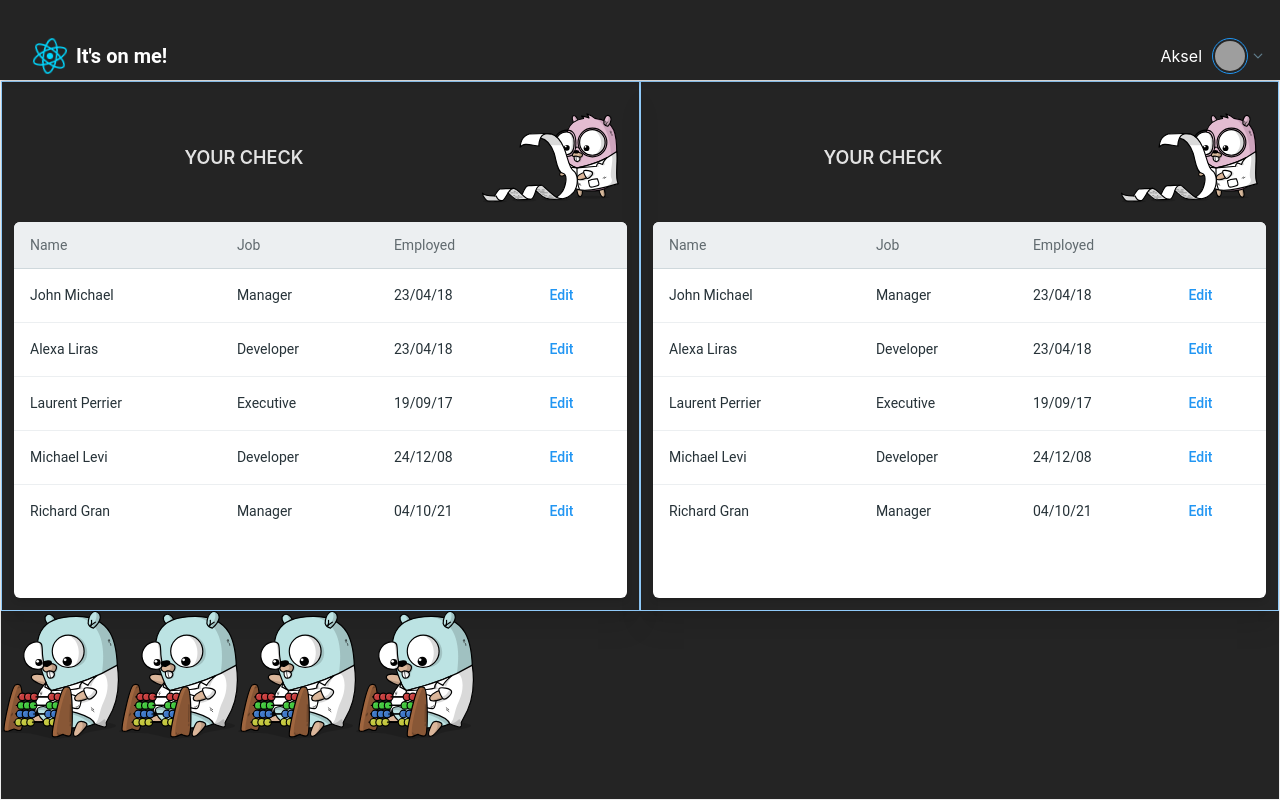
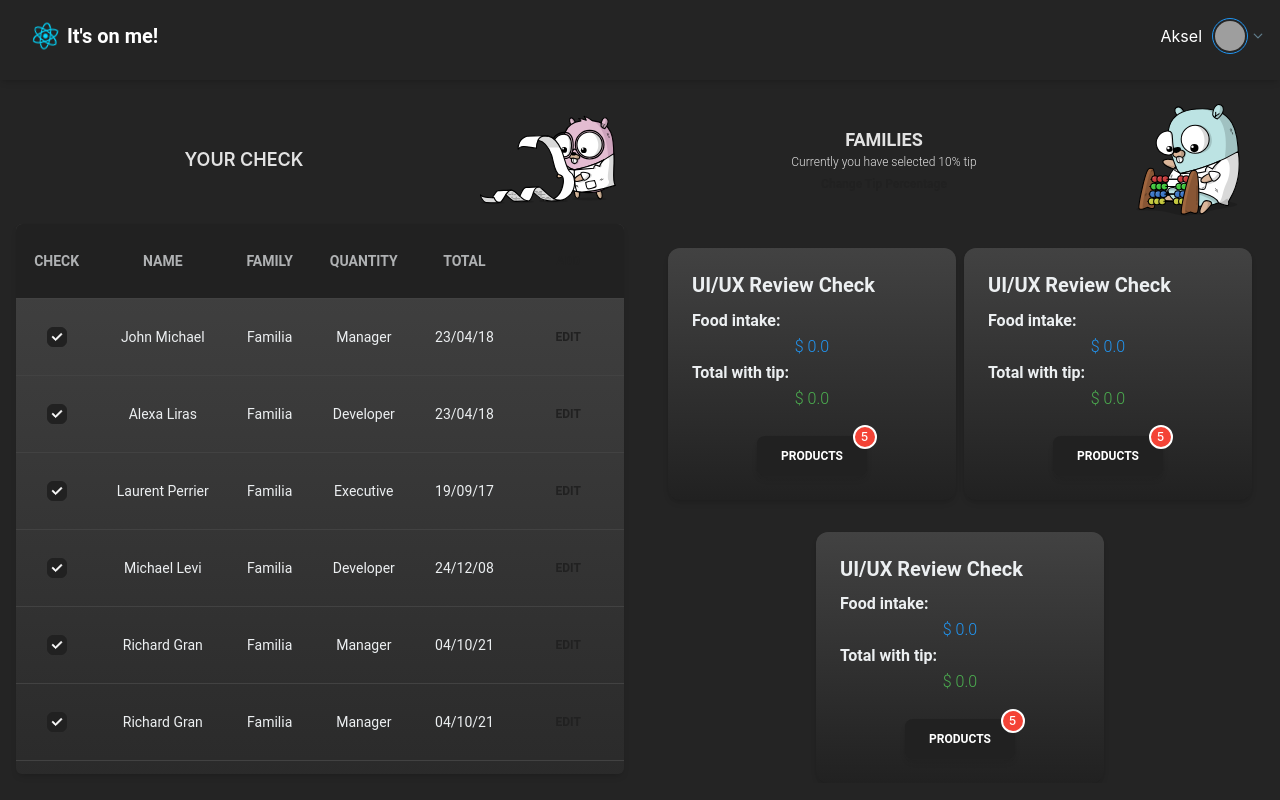
Before and after one commit to AkselRivera/check-app, a React (Vite) app in the folder frontend/: page / in a window 1280 px wide. Built offline with nearby package versions, Linux system fonts and the light colour scheme; grey boxes are pictures that could not be loaded.

Commit message:
Main page and app structure

```diff
--- a/frontend/src/App.css
+++ b/frontend/src/App.css
@@ -11,8 +11,7 @@
   transition: filter 300ms;
 }
 .react{
-  padding: 1.5em;
-  height: 5em;
+  height: 1.5em;
 }
 .logo:hover {
   filter: drop-shadow(0 0 1em #7c9696);
--- a/frontend/src/App.tsx
+++ b/frontend/src/App.tsx
@@ -1,15 +1,11 @@
 import './App.css'
-import CustomNav from './components/Navbar'
-
 
 import { MainPage } from './pages/MainPage'
 
 function App() {
-
   return (
-    <div className='flex flex-col w-full h-screen'>
-    <CustomNav />
-     <MainPage />
+    <div className="w-full h-screen">
+      <MainPage />
     </div>
   )
 }
--- /dev/null
+++ b/frontend/src/components/share/CustomCard.tsx
@@ -0,0 +1,33 @@
+import {
+  Card,
+  CardBody,
+  CardFooter,
+  Typography,
+  Button,
+  Badge,
+} from '@material-tailwind/react'
+
+export default function CustomCard() {
+  return (
+    <Card className="mt-6 w-full md:w-72 bg-gradient-to-b from-gray-800 to-gray-900  text-blue-gray-50">
+      <CardBody className="">
+        <Typography variant="h5" className="mb-2">
+          UI/UX Review Check
+        </Typography>
+        <Typography className="font-semibold">Food intake:</Typography>
+        <Typography className="text-center" color="blue">
+          $ 0.0
+        </Typography>
+        <Typography className="font-semibold "> Total with tip:</Typography>
+        <Typography className="text-center" color="green">
+          $ 0.0
+        </Typography>
+      </CardBody>
+      <CardFooter className="pt-0 text-center">
+        <Badge content="5" withBorder>
+          <Button>Products</Button>
+        </Badge>
+      </CardFooter>
+    </Card>
+  )
+}
--- a/frontend/src/components/tables/BillTable.tsx
+++ b/frontend/src/components/tables/BillTable.tsx
@@ -1,86 +1,191 @@
-import { Card, Typography } from "@material-tailwind/react";
+import { Button, Card, Checkbox, Typography } from '@material-tailwind/react'
+import { useState } from 'react'
+import Modal from '../share/Modal'
 
-const TABLE_HEAD = ["Name", "Job", "Employed", ""];
+interface ButtonHeader {
+  title: string
+}
+
+const TABLE_HEAD = [
+  'Check',
+  'Name',
+  'Family',
+  'Quantity',
+  'Total',
+  { title: 'Add' },
+]
 
 const TABLE_ROWS = [
   {
-    name: "John Michael",
-    job: "Manager",
-    date: "23/04/18",
+    check: true,
+    name: 'John Michael',
+    job: 'Manager',
+    date: '23/04/18',
   },
   {
-    name: "Alexa Liras",
-    job: "Developer",
-    date: "23/04/18",
+    check: true,
+    name: 'Alexa Liras',
+    job: 'Developer',
+    date: '23/04/18',
   },
   {
-    name: "Laurent Perrier",
-    job: "Executive",
-    date: "19/09/17",
+    check: true,
+    name: 'Laurent Perrier',
+    job: 'Executive',
+    date: '19/09/17',
   },
   {
-    name: "Michael Levi",
-    job: "Developer",
-    date: "24/12/08",
+    check: true,
+    name: 'Michael Levi',
+    job: 'Developer',
+    date: '24/12/08',
   },
   {
-    name: "Richard Gran",
-    job: "Manager",
-    date: "04/10/21",
+    check: true,
+    name: 'Richard Gran',
+    job: 'Manager',
+    date: '04/10/21',
   },
-];
+  {
+    check: true,
+    name: 'Richard Gran',
+    job: 'Manager',
+    date: '04/10/21',
+  },
+  {
+    check: true,
+    name: 'Richard Gran',
+    job: 'Manager',
+    date: '04/10/21',
+  },
+  {
+    check: true,
+    name: 'Richard Gran',
+    job: 'Manager',
+    date: '04/10/21',
+  },
+  {
+    check: true,
+    name: 'Richard Gran',
+    job: 'Manager',
+    date: '04/10/21',
+  },
+]
 
 export default function BillTable() {
+  const [props, setProps] = useState({
+    title: '',
+    isOpen: false,
+  })
+
+  function openModal() {
+    setProps((state) => ({ ...state, isOpen: true }))
+  }
+
+  function addForm() {
+    openModal()
+    setProps((state) => ({
+      ...state,
+      title: 'Add Simulation',
+      isOpen: true,
+      disabled: false,
+    }))
+  }
   return (
-    <Card className="overflow-auto h-full w-full rounded-md ">
-      <table className="w-full min-w-max table-auto text-left">
+    <Card className="overflow-auto h-full w-full rounded-md max-h-[80%] ">
+      <table className="w-full min-w-max table-auto text-center bg-gradient-to-b from-gray-800 to-gray-900 text-blue-gray-50">
         <thead>
           <tr>
-            {TABLE_HEAD.map((head) => (
-              <th key={head} className="border-b border-blue-gray-100 bg-blue-gray-50 p-4">
+            {TABLE_HEAD.map((head: string | ButtonHeader) => {
+              if (typeof head == 'string')
+                return (
+                  <th
+                    key={head}
+                    className="border-b border-gray-800 bg-gray-900 p-4 sticky top-0 z-10 "
+                  >
                     <Typography
                       variant="small"
-                  color="blue-gray"
-                  className="font-normal leading-none opacity-70"
+                      className="uppercase  font-semibold leading-none opacity-70"
                     >
                       {head}
                     </Typography>
                   </th>
-            ))}
+                )
+              else
+                return (
+                  <th
+                    key={new Date().toISOString()}
+                    className="border-b border-gray-800 bg-gray-900 p-4 sticky top-0 z-10"
+                  >
+                    <Button variant="outlined" onClick={addForm}>
+                      {head.title}
+                    </Button>
+                  </th>
+                )
+            })}
           </tr>
         </thead>
         <tbody>
-          {TABLE_ROWS.map(({ name, job, date }, index) => {
-            const isLast = index === TABLE_ROWS.length - 1;
-            const classes = isLast ? "p-4" : "p-4 border-b border-blue-gray-50";
+          {TABLE_ROWS.map(({ check, name, job, date }, index) => {
+            const isLast = index === TABLE_ROWS.length - 1
+            const classes = isLast ? 'p-4' : 'p-4 border-b border-gray-800'
 
             return (
               <tr key={name}>
                 <td className={classes}>
-                  <Typography variant="small" color="blue-gray" className="font-normal">
+                  <Checkbox defaultChecked={check} />
+                </td>
+                <td className={classes}>
+                  <Typography variant="small" className="font-normal">
                     {name}
                   </Typography>
                 </td>
                 <td className={classes}>
-                  <Typography variant="small" color="blue-gray" className="font-normal">
+                  <Typography variant="small" className="font-normal">
+                    Familia
+                  </Typography>
+                </td>
+                <td className={classes}>
+                  <Typography variant="small" className="font-normal">
                     {job}
                   </Typography>
                 </td>
                 <td className={classes}>
-                  <Typography variant="small" color="blue-gray" className="font-normal">
+                  <Typography variant="small" className="font-normal">
                     {date}
                   </Typography>
                 </td>
                 <td className={classes}>
-                  <Typography as="a" href="#" variant="small" color="blue" className="font-medium">
+                  <Button onClick={() => alert('Editar')} variant="text">
                     Edit
-                  </Typography>
+                  </Button>
                 </td>
               </tr>
-            );
+            )
           })}
         </tbody>
       </table>
+
+      <Modal title={props.title} isOpen={props.isOpen}>
+        <Dummy setProps={setProps} />
+      </Modal>
     </Card>
-  );
+  )
 }
+
+type DummyProps = {
+  setProps: React.Dispatch<
+    React.SetStateAction<{
+      title: string
+      isOpen: boolean
+    }>
+  >
+}
+
+export const Dummy = ({ setProps }: DummyProps) => {
+  const closeModal = () => {
+    setProps((prev) => ({ ...prev, isOpen: false }))
+  }
+
+  return <div onClick={closeModal}>Dummy</div>
+}
--- a/frontend/src/pages/Bill.tsx
+++ b/frontend/src/pages/Bill.tsx
@@ -1,15 +1,16 @@
-
 import gopherBill from '../assets/gopher-notes.svg'
 import BillTable from '../components/tables/BillTable'
 
 export const Bill = () => {
   return (
-    <div className='flex flex-col w-1/2 border border-blue-200 shadow-xl  ease-in-out duration-300 p-3'>
-        <div className='flex w-full items-center'>
-        <span className='w-3/4 text-center text-lg font-semibold'>YOUR CHECK</span>
+    <div className="h-[100%] flex flex-col w-full md:w-1/2 border-red-500 shadow-xl md:shadow-none  ease-in-out duration-300 p-4">
+      <div className="flex w-full items-center">
+        <span className="w-3/4 text-center text-lg font-semibold">
+          YOUR CHECK
+        </span>
         <img src={gopherBill} className="logo w-1/4 p-2 " alt="Gopher Bill" />
-        </div>
-        <BillTable />
+      </div>
+      <BillTable />
     </div>
   )
 }
--- /dev/null
+++ b/frontend/src/pages/Families.tsx
@@ -0,0 +1,28 @@
+import { Button, Typography } from '@material-tailwind/react'
+import gopherData from '../assets/gopher-data.svg'
+import CustomCard from '../components/share/CustomCard'
+
+export const Families = () => {
+  return (
+    <div className="h-[100%] flex flex-col w-full md:w-1/2  shadow-xl md:shadow-none  ease-in-out duration-300 p-4">
+      <div className="flex w-full items-center">
+        <div className="w-3/4 text-center">
+          <Typography className="text-lg font-semibold">FAMILIES</Typography>
+          <Typography className="text-xs">
+            Currently you have selected 10% tip
+          </Typography>
+          <Button variant="text" className="text-xs p-0 capitalize">
+            Change tip percentage
+          </Button>
+        </div>
+        <img src={gopherData} className="logo w-1/4 p-2 " alt="Gopher Bill" />
+      </div>
+
+      <div className="flex flex-wrap gap-2 justify-center overflow-auto  px-2 ">
+        <CustomCard />
+        <CustomCard />
+        <CustomCard />
+      </div>
+    </div>
+  )
+}
--- a/frontend/src/pages/MainPage.tsx
+++ b/frontend/src/pages/MainPage.tsx
@@ -1,17 +1,16 @@
-import gopher from '../assets/gopher-data.svg'
+import CustomNav from '../components/Navbar'
 import { Bill } from './Bill'
-
+import { Families } from './Families'
 
 export const MainPage = () => {
   return (
-    <div className="flex-1 flex flex-wrap  border ">
-    <Bill />
-    <Bill />
-    <img src={gopher} className="logo" alt="Vite logo" />
-    <img src={gopher} className="logo" alt="Vite logo" />
-    <img src={gopher} className="logo" alt="Vite logo" />
-    <img src={gopher} className="logo" alt="Vite logo" />
+    <div className="flex flex-col w-[100vw] h-screen">
+      <CustomNav />
 
+      <div className="max-h-[90vh] flex flex-row md:flex-col flex-wrap ">
+        <Bill />
+        <Families />
+      </div>
     </div>
   )
 }
```
Lines whose indentation alone changed are shown as unchanged.
